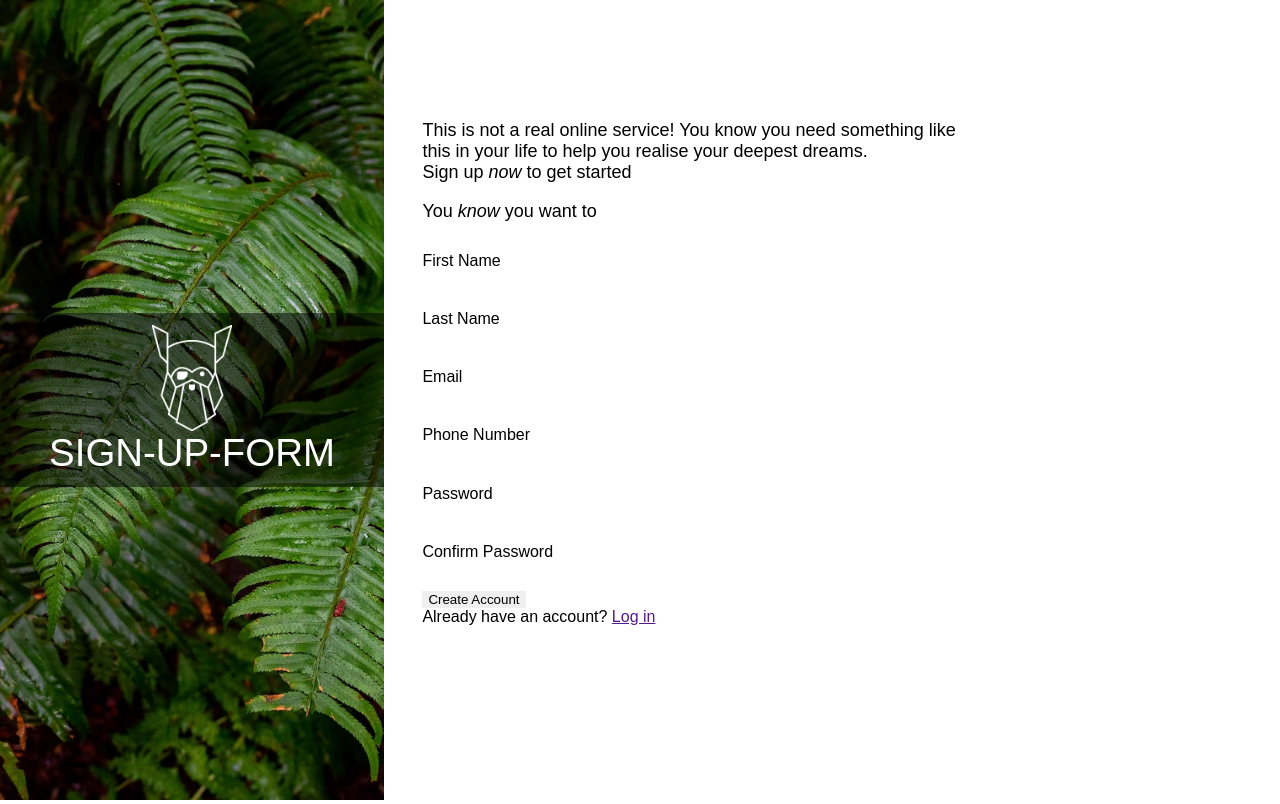
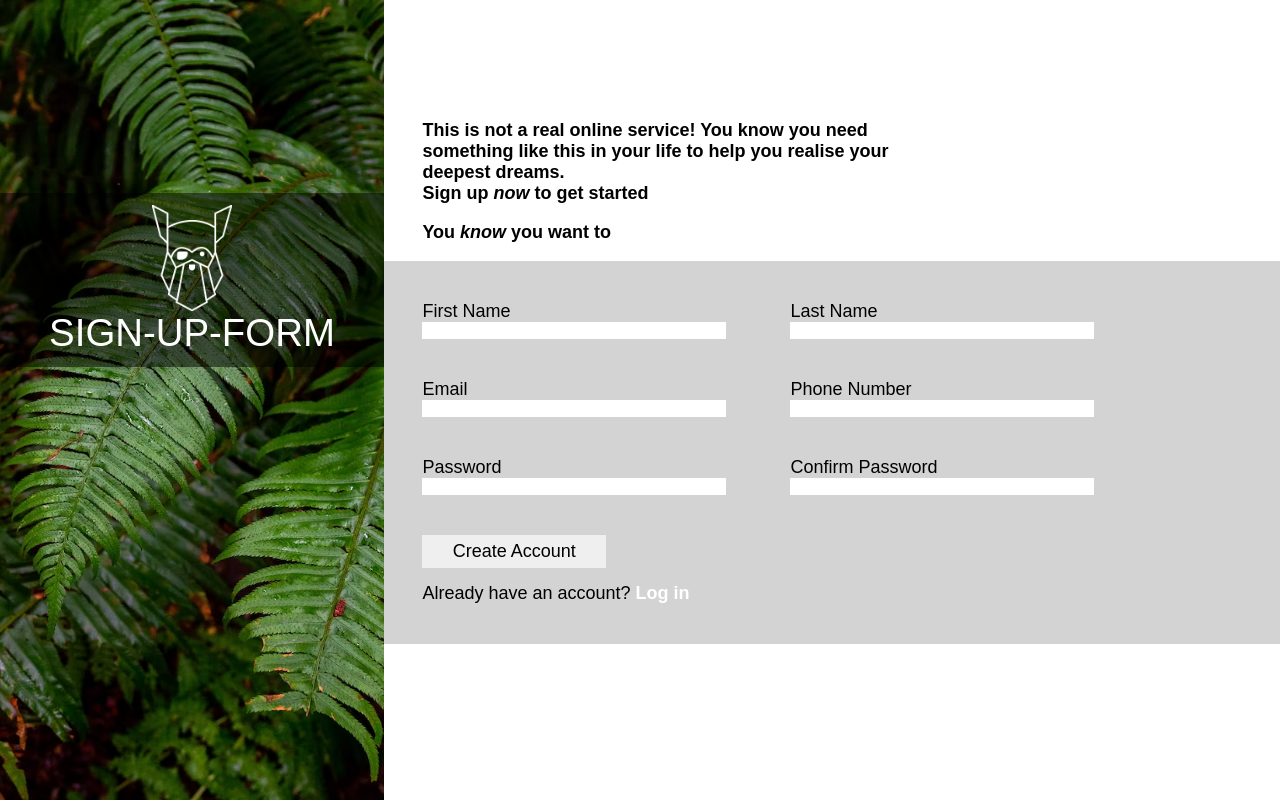
Before and after one commit to henrybirch/sign-up-form, a plain HTML site: page index.html in a window 1280 px wide. Drawn offline with Linux system fonts and the light colour scheme; a script that the page names is missing.

Commit message:
Add form styling

```diff
--- a/styles.css
+++ b/styles.css
@@ -33,7 +33,7 @@ body {
 .behind-logo {
     width: 100%;
     position: absolute;
-    top: 50%;
+    top: 35%;
     left: 50%;
     transform: translate(-50%, -50%);
 
@@ -72,22 +72,78 @@ body {
     margin-top: 15vh;
     margin-right: 25vw;
     margin-left: 3vw;
-    font-weight: 500;
+    font-weight: 700;
     text-overflow: initial;
     font-size: large;
+    min-width: 35ch;
 }
 
 .create-account {
-    margin-bottom: 15vh;
+    background-color: wheat;
+}
+
+.form {
+    width: 100%;
 }
 
 .create-account-form {
-    margin-left: 3vw;
-    display: grid;
+    background-color: lightgray;
+    display: inline-grid;
+    width: 100%;
+    padding: 5vh 35% 5vh 3vw;
+    row-gap: 5vh;
+    column-gap: 5vw;
 }
 
 .label-input {
     display: flex;
     flex-direction: column;
-    margin: 5% 5% 5% 0%;
+    font-size: large;
+    width: 19rem;
 }
+
+.label-input.fname {
+    grid-column: 1;
+    grid-row: 1;
+}
+
+.label-input.lname {
+    grid-column: 2;
+    grid-row: 1;
+}
+
+.label-input.email {
+    grid-column: 1;
+    grid-row: 2;
+}
+
+.label-input.phone-number {
+    grid-column: 2;
+    grid-row: 2
+}
+
+.label-input.password {
+    grid-column: 1;
+    grid-row: 3;
+}
+
+.label-input.confirm-password {
+    grid-column: 2;
+    grid-row: 3;
+}
+
+.create-account-sub-section {
+    font-size: large;
+}
+
+.create-account-button {
+    padding: 2% 10% 2% 10%;
+    margin-bottom: 5%;
+    font-size: large;
+}
+
+.log-in-button {
+    text-decoration: none;
+    font-weight: bold;
+    color: white;
+}
```
